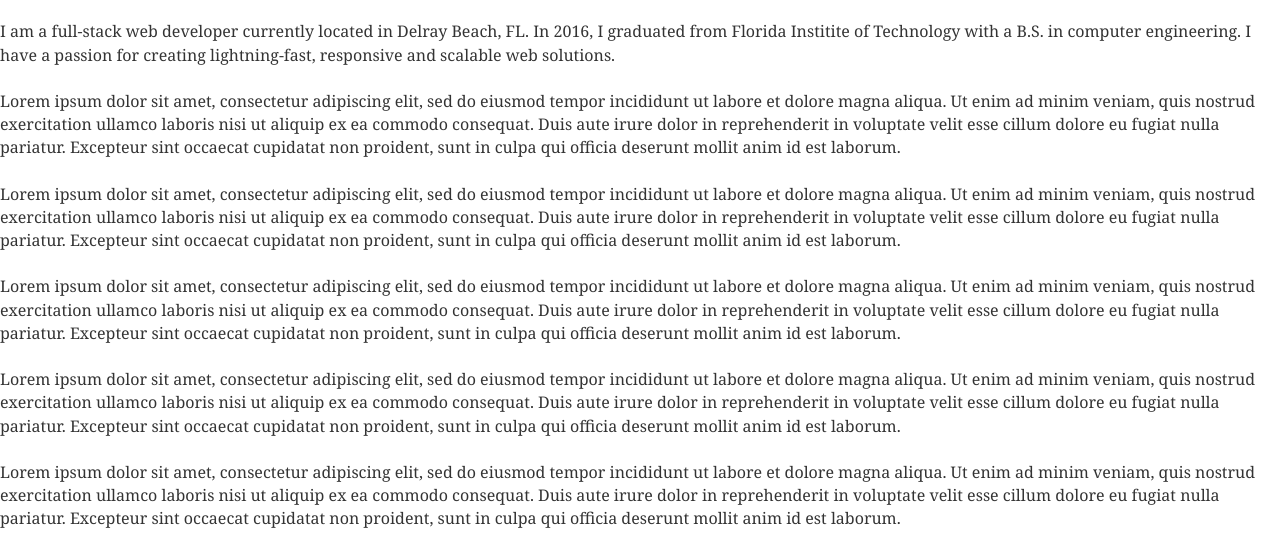
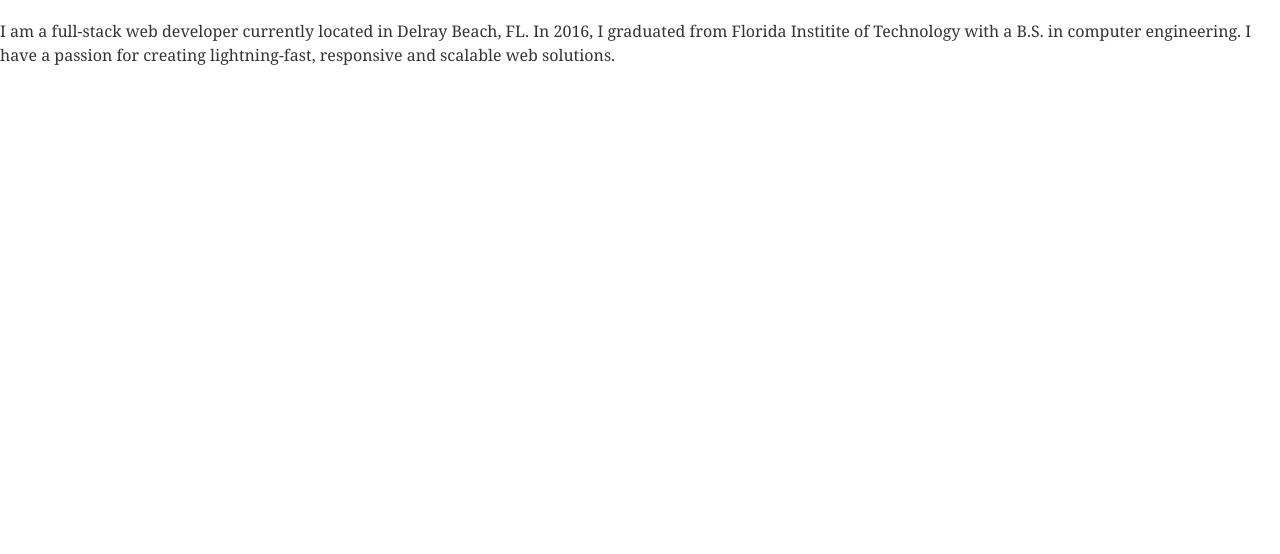
Before and after one commit to justondias/juston-portfolio, a Gatsby site: page / in a window 1280 px wide. Shown: the part 288-842 px from the top of the page. After the commit the page ends 800 px from the top, so only its background shows below. Built offline with nearby package versions, Linux system fonts and the light colour scheme; Gatsby itself is replaced by a stand-in of ours; some packages are replaced by stand-ins of ours.

Commit message:
removed test styles

```diff
--- a/src/layouts/index.js
+++ b/src/layouts/index.js
@@ -60,7 +60,7 @@
 
   </Headroom>
 
-      <div style={{minHeight:'2000px'}} {...padding_global}>
+      <div style={{minHeight:'75vh'}} {...padding_global}>
           {children()}
 
       </div>
--- a/src/pages/index.js
+++ b/src/pages/index.js
@@ -34,21 +34,6 @@
       In 2016, I graduated from Florida Institite of Technology with a B.S. in computer engineering.
       I have a passion for creating lightning-fast, responsive and scalable web solutions.
     </p>
-    <p>
-    Lorem ipsum dolor sit amet, consectetur adipiscing elit, sed do eiusmod tempor incididunt ut labore et dolore magna aliqua. Ut enim ad minim veniam, quis nostrud exercitation ullamco laboris nisi ut aliquip ex ea commodo consequat. Duis aute irure dolor in reprehenderit in voluptate velit esse cillum dolore eu fugiat nulla pariatur. Excepteur sint occaecat cupidatat non proident, sunt in culpa qui officia deserunt mollit anim id est laborum.
-    </p>
-    <p>
-    Lorem ipsum dolor sit amet, consectetur adipiscing elit, sed do eiusmod tempor incididunt ut labore et dolore magna aliqua. Ut enim ad minim veniam, quis nostrud exercitation ullamco laboris nisi ut aliquip ex ea commodo consequat. Duis aute irure dolor in reprehenderit in voluptate velit esse cillum dolore eu fugiat nulla pariatur. Excepteur sint occaecat cupidatat non proident, sunt in culpa qui officia deserunt mollit anim id est laborum.
-    </p>
-    <p>
-    Lorem ipsum dolor sit amet, consectetur adipiscing elit, sed do eiusmod tempor incididunt ut labore et dolore magna aliqua. Ut enim ad minim veniam, quis nostrud exercitation ullamco laboris nisi ut aliquip ex ea commodo consequat. Duis aute irure dolor in reprehenderit in voluptate velit esse cillum dolore eu fugiat nulla pariatur. Excepteur sint occaecat cupidatat non proident, sunt in culpa qui officia deserunt mollit anim id est laborum.
-    </p>
-    <p>
-    Lorem ipsum dolor sit amet, consectetur adipiscing elit, sed do eiusmod tempor incididunt ut labore et dolore magna aliqua. Ut enim ad minim veniam, quis nostrud exercitation ullamco laboris nisi ut aliquip ex ea commodo consequat. Duis aute irure dolor in reprehenderit in voluptate velit esse cillum dolore eu fugiat nulla pariatur. Excepteur sint occaecat cupidatat non proident, sunt in culpa qui officia deserunt mollit anim id est laborum.
-    </p>
-    <p>
-    Lorem ipsum dolor sit amet, consectetur adipiscing elit, sed do eiusmod tempor incididunt ut labore et dolore magna aliqua. Ut enim ad minim veniam, quis nostrud exercitation ullamco laboris nisi ut aliquip ex ea commodo consequat. Duis aute irure dolor in reprehenderit in voluptate velit esse cillum dolore eu fugiat nulla pariatur. Excepteur sint occaecat cupidatat non proident, sunt in culpa qui officia deserunt mollit anim id est laborum.
-    </p>
   </div>
   );
 };
```
